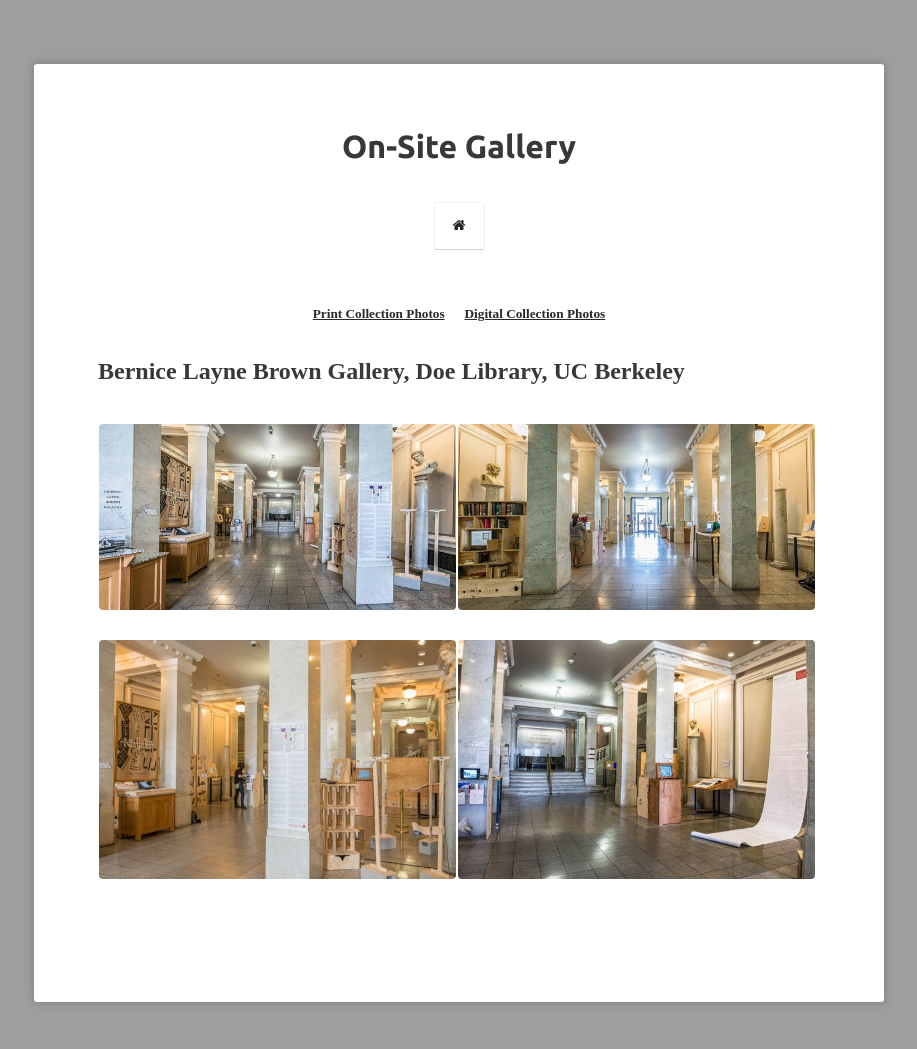
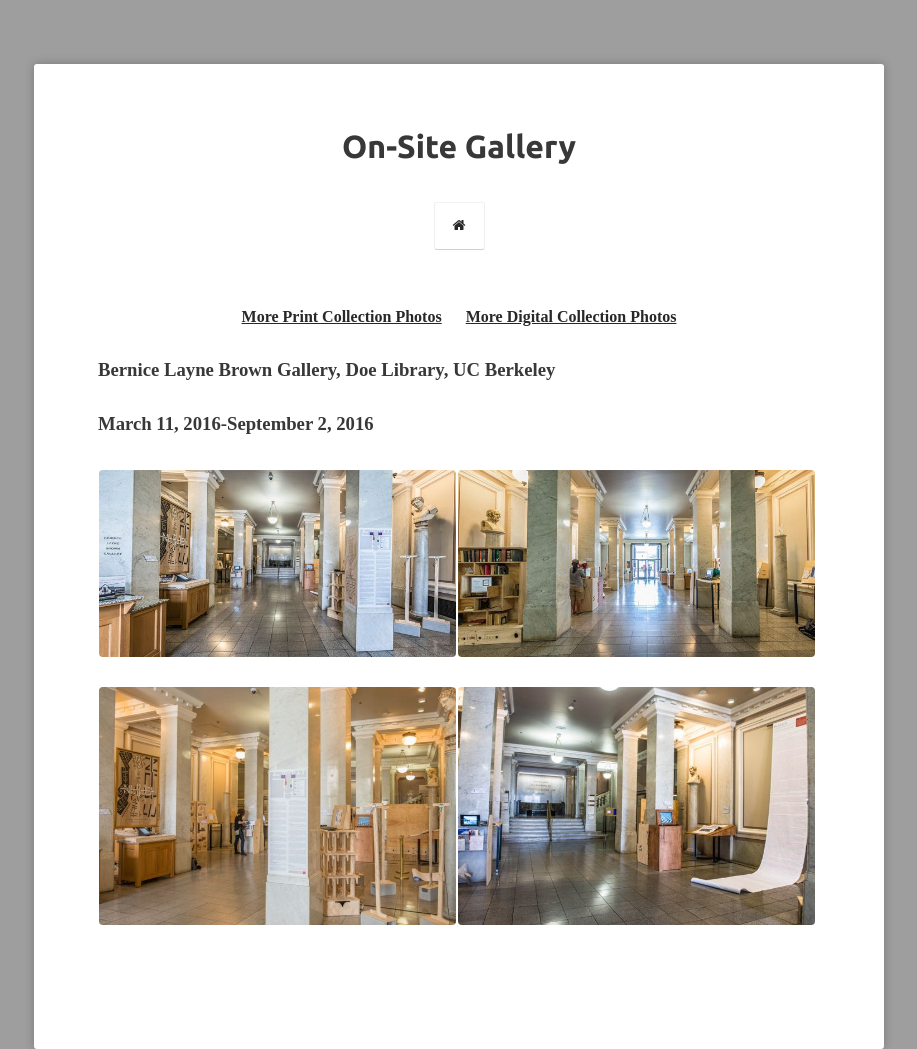
Before and after one commit to nolegacyexhibit/nolegacyexhibit.github.io, a Jekyll site: the page built from gallery/index.md, in a window 1280 px wide. Shown: the whole page, without its empty margins (181-1098 px from the left). Built offline with Jekyll 4.4.1, drawn with Linux system fonts in a browser that asks for light colours; some web fonts are replaced; before the commit the page ends 1002 px from its top, so only the background shows below that.

Commit message:
Update index.md

```diff
--- a/gallery/index.md
+++ b/gallery/index.md
@@ -6,9 +6,10 @@ tags: [images]
 
 ---
 
-<h5 align="center"><a href="http://nolegacyexhibit.github.io/gallery/printgallery">Print Collection Photos</a>&nbsp;&nbsp;&nbsp;&nbsp;&nbsp;&nbsp;<a href="http://nolegacyexhibit.github.io/gallery/digitalgallery">Digital Collection Photos</a></h5>
+<h4 align="center"><a href="http://nolegacyexhibit.github.io/gallery/printgallery">More Print Collection Photos</a>&nbsp;&nbsp;&nbsp;&nbsp;&nbsp;&nbsp;<a href="http://nolegacyexhibit.github.io/gallery/digitalgallery">More Digital Collection Photos</a></h4>
 
-<h2>Bernice Layne Brown Gallery, Doe Library, UC Berkeley</h2>
+<h3>Bernice Layne Brown Gallery, Doe Library, UC Berkeley</h3>
+<h3>March 11, 2016-September 2, 2016</h3>
 
 <figure class="half">
 
```
